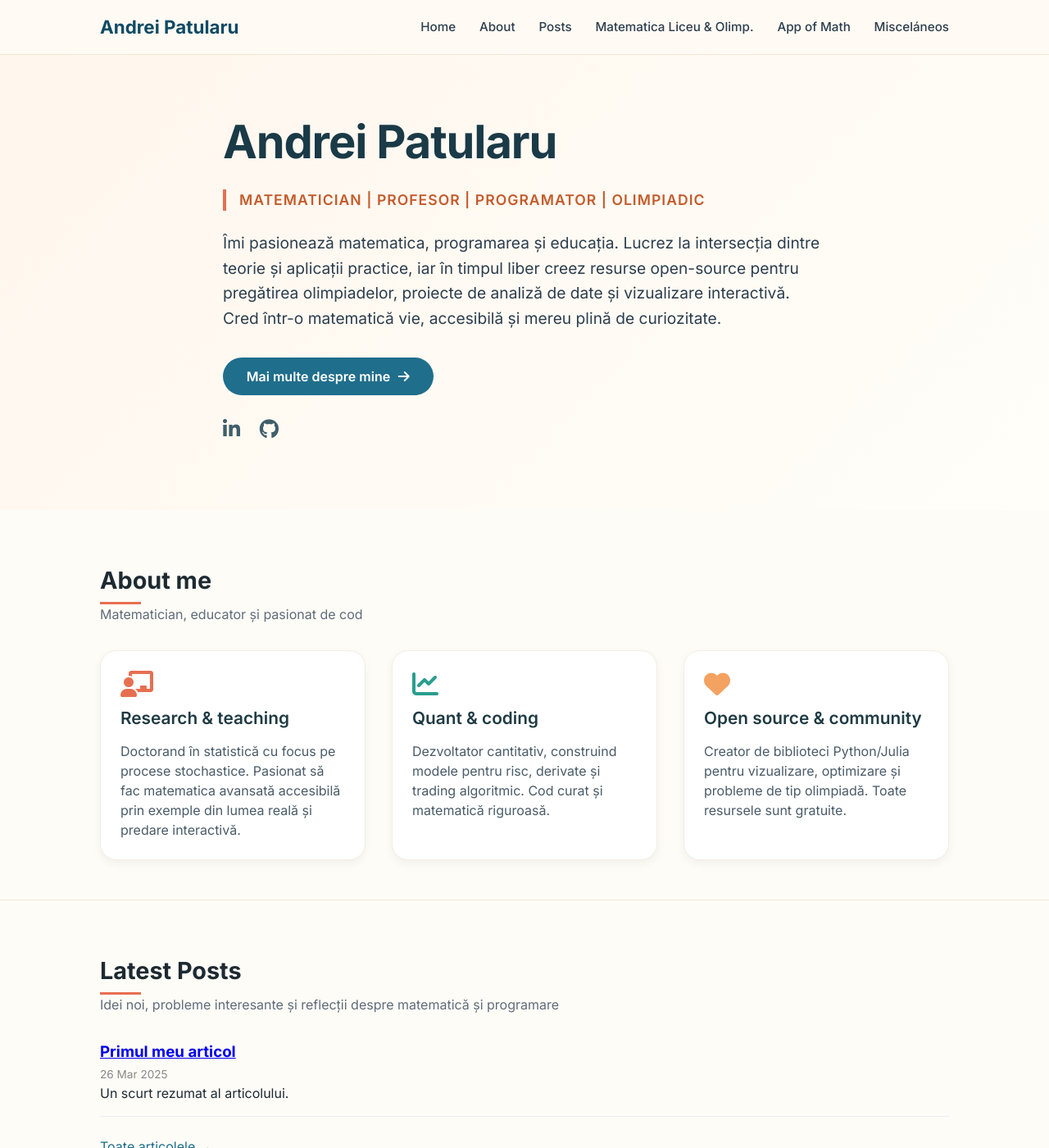
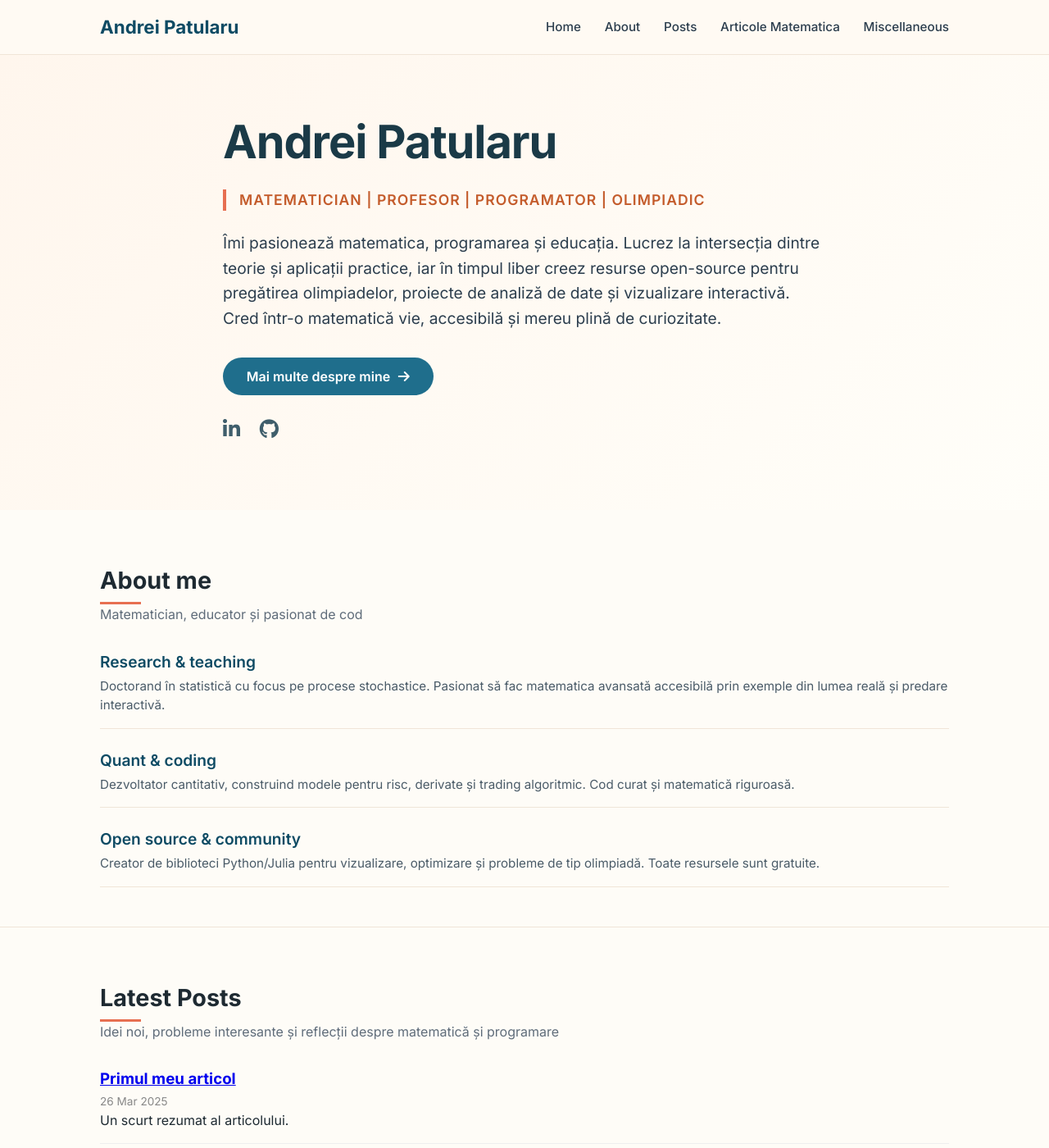
Before and after one commit to andrei121p/andreipatularu.github.io, a Jekyll site: the page built from index.md, in a window 1280 px wide and 1400 px high. Shown: the whole window at 82% size. Built offline with Jekyll 4.4.1, drawn with Linux system fonts in a browser that asks for light colours; some of the changed text lies outside the part shown.

Commit message:
Revise default layout for language and content updates
Updated the default HTML layout to reflect changes in language, title, and structure. Modified sections for hero, about, posts, and miscellaneous, while adjusting styling and navigation links.

```diff
--- a/_layouts/default.html
+++ b/_layouts/default.html
@@ -1,9 +1,9 @@
 <!DOCTYPE html>
-<html lang="en">
+<html lang="ro">
 <head>
     <meta charset="UTF-8">
     <meta name="viewport" content="width=device-width, initial-scale=1.0">
-    <title>{% if page.title %}{{ page.title }} – {% endif %}{{ site.title }}</title>
+    <title>Andrei Patularu — Matematică & Programare</title>
     <link rel="stylesheet" href="https://cdnjs.cloudflare.com/ajax/libs/font-awesome/6.0.0-beta3/css/all.min.css">
     <link href="https://fonts.googleapis.com/css2?family=Inter:opsz,wght@14..32,300;14..32,400;14..32,500;14..32,600;14..32,700&display=swap" rel="stylesheet">
     <style>
@@ -183,77 +183,75 @@
             font-size: 1rem;
         }
 
-        /* Cards grid */
-        .card-grid {
+        /* Simple row style (replaces cards) */
+        .row-list {
+            display: flex;
+            flex-direction: column;
+            gap: 1.5rem;
+        }
+
+        .row-item {
+            border-bottom: 1px solid #f0e5d8;
+            padding-bottom: 1rem;
+        }
+
+        .row-item h3 {
+            font-size: 1.2rem;
+            font-weight: 600;
+            margin-bottom: 0.25rem;
+            color: var(--primary-dark);
+        }
+
+        .row-item p {
+            color: #4a5b68;
+            font-size: 0.95rem;
+        }
+
+        .row-item .meta {
+            font-size: 0.8rem;
+            color: #a18262;
+            margin-top: 0.25rem;
+        }
+
+        /* Two‑column layout for the merged math section */
+        .two-col {
             display: grid;
-            grid-template-columns: repeat(auto-fill, minmax(280px, 1fr));
+            grid-template-columns: 1fr 1fr;
             gap: 2rem;
         }
 
-        .card {
-            background: white;
-            border-radius: 20px;
-            padding: 1.5rem;
-            box-shadow: 0 4px 12px rgba(0,0,0,0.05);
-            border: 1px solid #f3ede5;
+        .col h3 {
+            font-size: 1.3rem;
+            font-weight: 600;
+            margin-bottom: 1rem;
+            color: var(--primary-dark);
+            border-left: 3px solid var(--accent);
+            padding-left: 0.8rem;
         }
 
-        .card h3 {
-            font-size: 1.3rem;
+        .col ul {
+            list-style: none;
+            padding-left: 0;
+        }
+
+        .col li {
+            margin-bottom: 1rem;
+            border-bottom: 1px solid #f5ede5;
+            padding-bottom: 0.75rem;
+        }
+
+        .col li strong {
+            display: block;
             font-weight: 600;
-            margin: 0.5rem 0 0.75rem;
             color: #1f3b44;
         }
 
-        .card p {
-            color: #4a5b68;
+        .col li span {
+            font-size: 0.85rem;
+            color: #7c6e5e;
         }
 
-        .tag {
-            display: inline-block;
-            background: #f0e5dc;
-            padding: 0.2rem 0.7rem;
-            border-radius: 20px;
-            font-size: 0.7rem;
-            font-weight: 500;
-            margin-right: 0.5rem;
-            margin-top: 0.75rem;
-        }
-
-        /* Resource list */
-        .resource-list {
-            display: flex;
-            flex-direction: column;
-            gap: 1rem;
-        }
-
-        .resource-item {
-            display: flex;
-            align-items: center;
-            gap: 1rem;
-            background: white;
-            padding: 1rem 1.5rem;
-            border-radius: 60px;
-            border: 1px solid #f0e5d8;
-        }
-
-        .resource-item i {
-            font-size: 1.4rem;
-            color: var(--primary);
-            width: 2rem;
-        }
-
-        .resource-item span {
-            flex: 1;
-            font-weight: 500;
-        }
-
-        .resource-item small {
-            color: #a18262;
-            font-size: 0.75rem;
-        }
-
-        /* Posts list */
+        /* Post list (like original) */
         .post-list {
             list-style: none;
         }
@@ -273,8 +271,9 @@
             font-size: 0.85rem;
         }
 
+        /* Footer clean */
         .footer {
-            padding: 2.5rem 0;
+            padding: 2rem 0;
             text-align: center;
             color: #8a7a6a;
             font-size: 0.85rem;
@@ -285,7 +284,7 @@
             .container { padding: 0 1.5rem; }
             .hero-name { font-size: 2.5rem; }
             .nav-links { gap: 1rem; }
-            .card-grid { grid-template-columns: 1fr; }
+            .two-col { grid-template-columns: 1fr; }
         }
     </style>
 </head>
@@ -294,27 +293,137 @@
 <header class="site-header">
     <div class="container nav-wrapper">
         <div class="logo">
-            <a href="{{ '/' | relative_url }}">Andrei Patularu</a>
+            <a href="#">Andrei Patularu</a>
         </div>
         <ul class="nav-links">
-            <li><a href="{{ '/' | relative_url }}#home">Home</a></li>
-            <li><a href="{{ '/' | relative_url }}#about">About</a></li>
-            <li><a href="{{ '/' | relative_url }}#posts">Posts</a></li>
-            <li><a href="{{ '/' | relative_url }}#matematica">Matematica Liceu & Olimp.</a></li>
-            <li><a href="{{ '/' | relative_url }}#applications">App of Math</a></li>
-            <li><a href="{{ '/' | relative_url }}#misc">Misceláneos</a></li>
+            <li><a href="#home">Home</a></li>
+            <li><a href="#about">About</a></li>
+            <li><a href="#posts">Posts</a></li>
+            <li><a href="#articole-matematica">Articole Matematica</a></li>
+            <li><a href="#miscellaneous">Miscellaneous</a></li>
         </ul>
     </div>
 </header>
 
 <main>
-    {{ content }}
+    <!-- Hero -->
+    <section id="home" class="hero">
+        <div class="container hero-content">
+            <h1 class="hero-name">Andrei Patularu</h1>
+            <div class="hero-titles">
+                MATEMATICIAN | PROFESOR | PROGRAMATOR | OLIMPIADIC
+            </div>
+            <p class="hero-description">
+                Îmi pasionează matematica, programarea și educația. Lucrez la intersecția dintre teorie și aplicații practice,
+                iar în timpul liber creez resurse open-source pentru pregătirea olimpiadelor, proiecte de analiză de date și
+                vizualizare interactivă. Cred într-o matematică vie, accesibilă și mereu plină de curiozitate.
+            </p>
+            <a href="#about" class="btn-more">Mai multe despre mine <i class="fas fa-arrow-right"></i></a>
+            <div class="social-icons">
+                <a href="#" aria-label="LinkedIn"><i class="fab fa-linkedin-in"></i></a>
+                <a href="#" aria-label="GitHub"><i class="fab fa-github"></i></a>
+                <a href="#" aria-label="X"><i class="fab fa-x-twitter"></i></a>
+            </div>
+        </div>
+    </section>
+
+    <!-- About -->
+    <section id="about" class="section">
+        <div class="container">
+            <h2 class="section-title">About me</h2>
+            <div class="section-sub">Matematician, educator și pasionat de cod</div>
+            <div class="row-list">
+                <div class="row-item">
+                    <h3>Research & teaching</h3>
+                    <p>Doctorand în statistică cu focus pe procese stochastice. Pasionat să fac matematica avansată accesibilă prin exemple din lumea reală și predare interactivă.</p>
+                </div>
+                <div class="row-item">
+                    <h3>Quant & coding</h3>
+                    <p>Dezvoltator cantitativ, construind modele pentru risc, derivate și trading algoritmic. Cod curat și matematică riguroasă.</p>
+                </div>
+                <div class="row-item">
+                    <h3>Open source & community</h3>
+                    <p>Creator de biblioteci Python/Julia pentru vizualizare, optimizare și probleme de tip olimpiadă. Toate resursele sunt gratuite.</p>
+                </div>
+            </div>
+        </div>
+    </section>
+
+    <!-- Posts -->
+    <section id="posts" class="section">
+        <div class="container">
+            <h2 class="section-title">Latest Posts</h2>
+            <div class="section-sub">Idei noi, probleme interesante și reflecții despre matematică și programare</div>
+            <ul class="post-list">
+                <li>
+                    <h3><a href="#">Primul meu articol</a></h3>
+                    <time>26 Mar 2025</time>
+                    <p>Un scurt rezumat al articolului.</p>
+                </li>
+            </ul>
+            <p><a href="#" style="color: var(--primary);">Toate articolele →</a></p>
+        </div>
+    </section>
+
+    <!-- Articole Matematica (merged section) -->
+    <section id="articole-matematica" class="section">
+        <div class="container">
+            <h2 class="section-title">Articole Matematica</h2>
+            <div class="section-sub">Resurse pentru liceu, olimpiadă și aplicații ale matematicii</div>
+            <div class="two-col">
+                <div class="col">
+                    <h3>Liceu & Olimpiadă</h3>
+                    <ul>
+                        <li><strong>Algebră & Analiză</strong> — Inegalități, ecuații funcționale, limite, integrale <span>teorie + probleme</span></li>
+                        <li><strong>Geometrie (sintetică, vectorială, complexe)</strong> — Configurații remarcabile, puterea punctului, transformări <span>probleme rezolvate</span></li>
+                        <li><strong>Teoria numerelor & Combinatorică</strong> — Congruențe, invarianți, numere prime, probleme de numărare <span>olimpiadă națională</span></li>
+                        <li><strong>Lecții interactive + foi de lucru</strong> — Materiale pentru clasele IX–XII și pregătire avansată <span>PDF & cod sursă</span></li>
+                    </ul>
+                </div>
+                <div class="col">
+                    <h3>Aplicații ale matematicii</h3>
+                    <ul>
+                        <li><strong>Quantitative Finance</strong> — Stochastic calculus, risk management, algorithmic strategies (notebooks, modele live)</li>
+                        <li><strong>Optimization & Machine Learning</strong> — Gradient descent, convex optimisation, neural networks</li>
+                        <li><strong>Data Science & Visualisation</strong> — Statistical inference, Bayesian methods, storytelling cu Plotly/D3</li>
+                    </ul>
+                </div>
+            </div>
+            <div style="margin-top: 1.5rem; text-align: right;">
+                <a href="#" style="color: var(--primary); font-weight: 500;">Acces arhivă completă <i class="fas fa-arrow-right"></i></a>
+            </div>
+        </div>
+    </section>
+
+    <!-- Miscellaneous (corrected spelling, no boxes) -->
+    <section id="miscellaneous" class="section">
+        <div class="container">
+            <h2 class="section-title">Miscellaneous</h2>
+            <div class="section-sub">Proiecte diverse, experimente vizuale și unelte open-source</div>
+            <div class="row-list">
+                <div class="row-item">
+                    <h3>Math + Art</h3>
+                    <p>Generative art, L-systems, chaotic attractors — unde codul întâlnește estetica.</p>
+                </div>
+                <div class="row-item">
+                    <h3>Educational bots</h3>
+                    <p>Telegram & Discord bots care rezolvă integrale, desenează funcții și explică teoreme.</p>
+                </div>
+                <div class="row-item">
+                    <h3>Unconventional reads</h3>
+                    <p>Book notes, philosophy of math, and essays on productivity for researchers.</p>
+                </div>
+            </div>
+            <div style="margin-top: 2rem; background: #fbf5ea; border-radius: 40px; padding: 1rem 1.5rem;">
+                <i class="fab fa-github"></i> <strong>github.com/andreipatularu</strong> — cod sursă pentru toate proiectele open-source
+            </div>
+        </div>
+    </section>
 </main>
 
 <footer class="footer">
     <div class="container">
-        <p>✦ matematică, cod & curiozitate — construit cu ❤️ de Andrei Patularu ✦</p>
-        <p>© 2025 · toate resursele sunt liber accesibile</p>
+        <p>© 2025 · Toate resursele sunt liber accesibile</p>
     </div>
 </footer>
 
```
Also changed, not shown: other parts of _layouts/default.html (+1 -1 lines).
